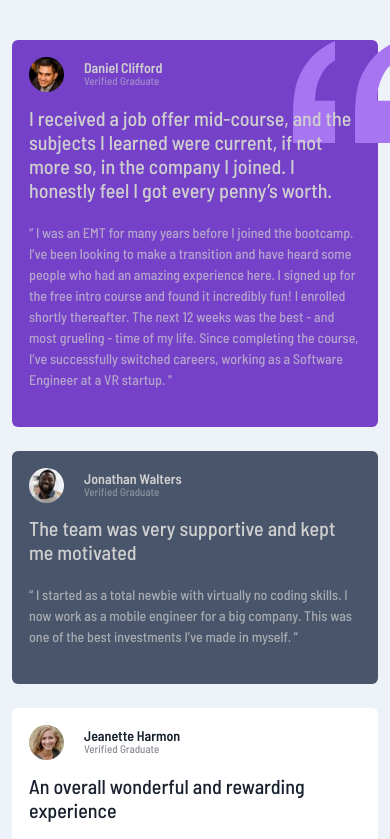
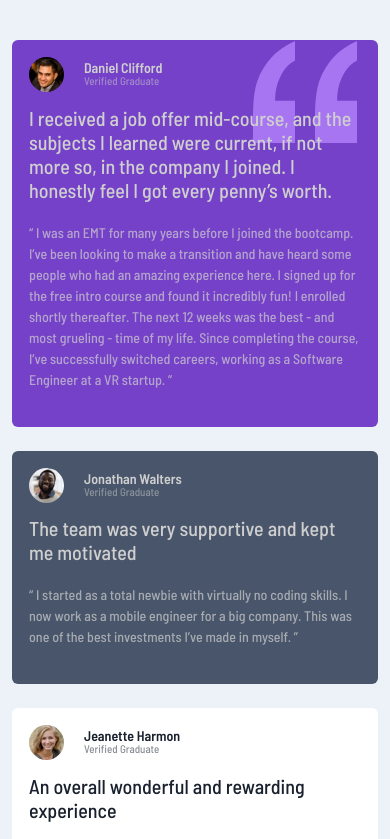
Before and after one commit to oviematthew/testimonial-grid-section, a plain HTML site: page index.html in a window 390 px wide. Shown: the top 839 px of the page. Drawn offline with nearby package versions, Linux system fonts and the light colour scheme.

Commit message:
Add files via upload

```diff
--- a/style.css
+++ b/style.css
@@ -71,7 +71,7 @@ main {
 
 @media only screen and (max-width: 600px)  {
     .svgicon {
-        left: 280px;
+        left: 240px;
 
     }
 
```
